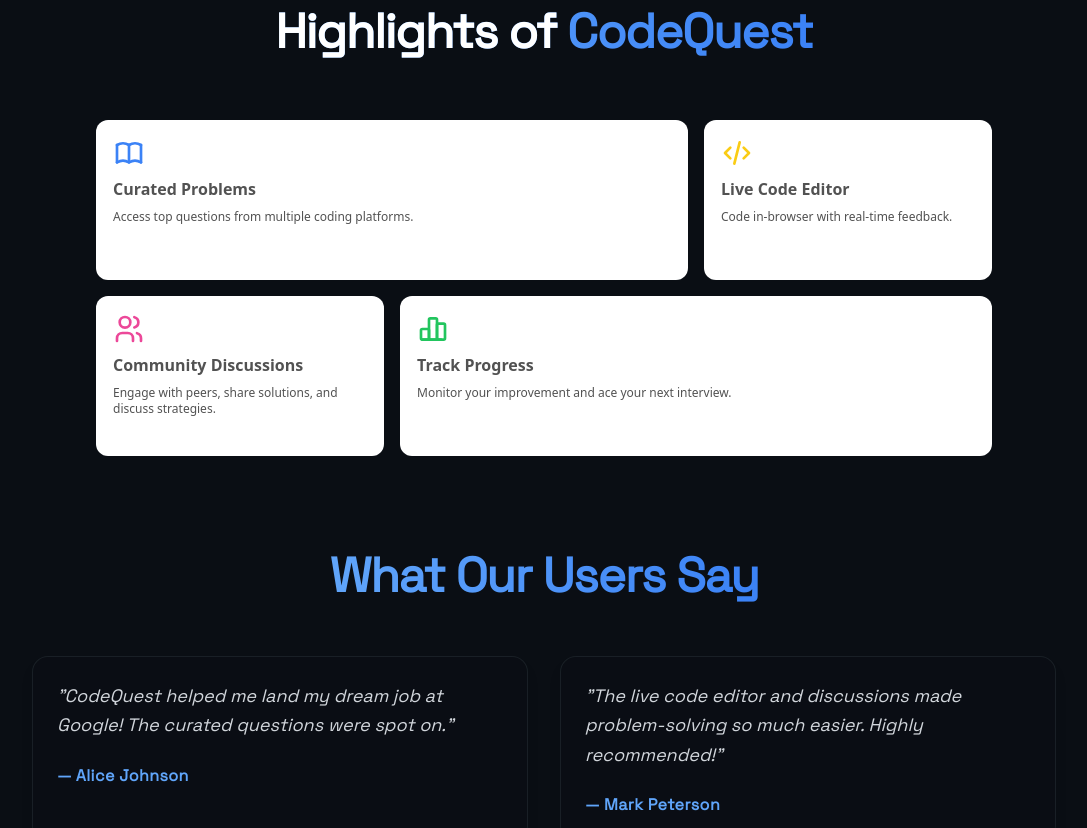
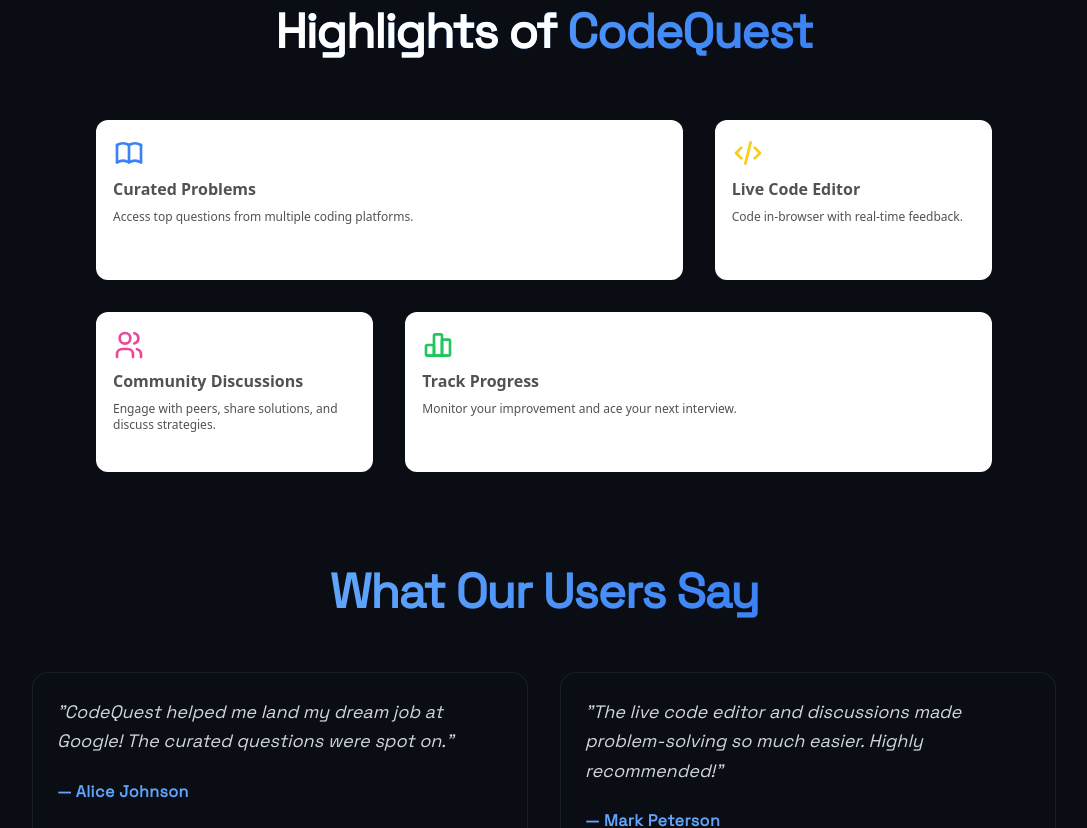
Before and after one commit to SATYAM-PRATIBHAN/CodeQuest, a Next.js app: page / in a window 1280 px wide. Shown: the part 1620-2448 px from the top of the page, without its empty margins (96-1183 px from the left). Built offline with nearby package versions, Linux system fonts and the light colour scheme; no server answers.

Commit message:
Updated bentogrid

```diff
--- a/components/ui/bento-grid.tsx
+++ b/components/ui/bento-grid.tsx
@@ -10,7 +10,7 @@
   return (
     <div
       className={cn(
-        "grid  grid-cols-1 md:grid-cols-3 gap-4 max-w-7xl mx-auto ",
+        "grid grid-cols-1 sm:grid-cols-2 md:grid-cols-3 lg:grid-cols-3 gap-4 sm:gap-6 md:gap-8 max-w-7xl mx-auto px-4 sm:px-6 md:px-0",
         className
       )}
     >
```
